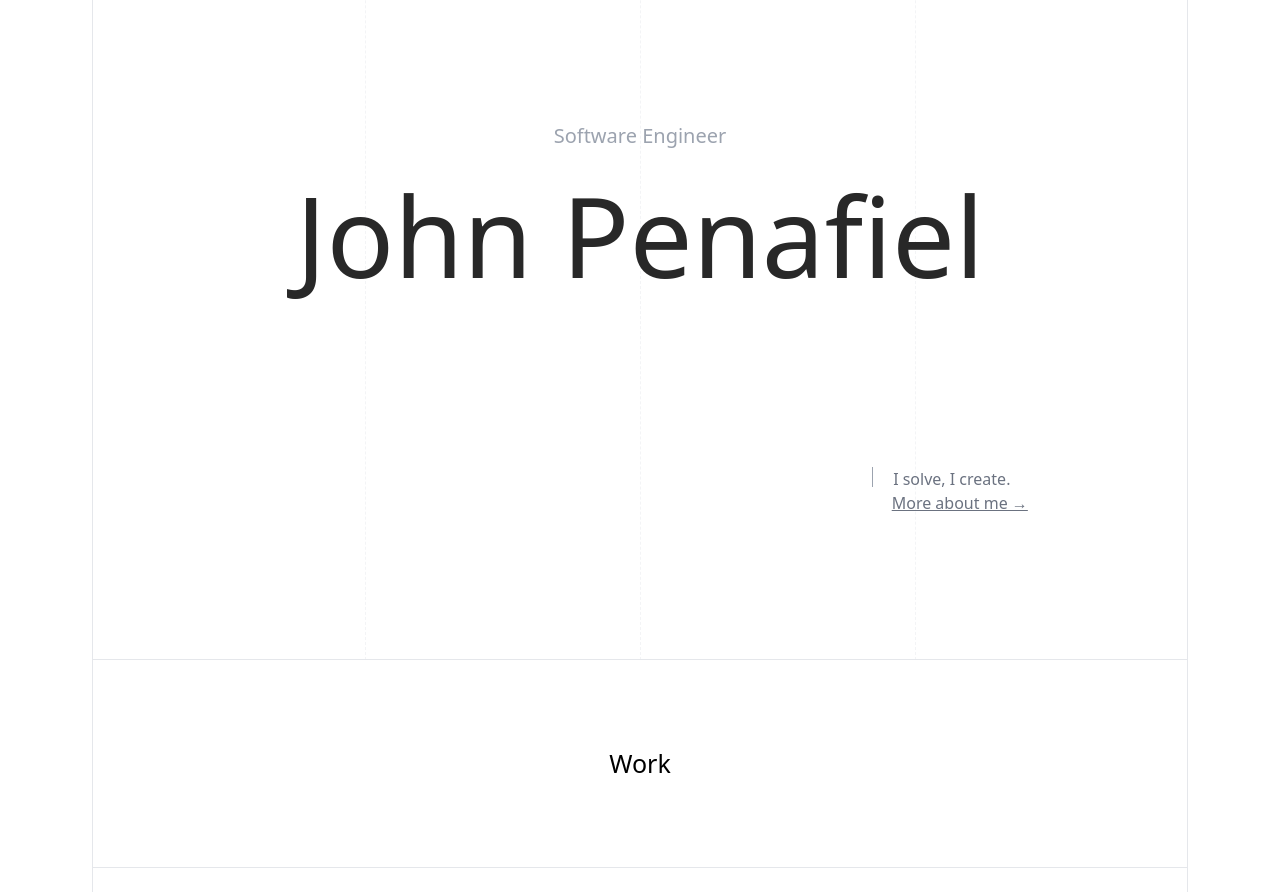
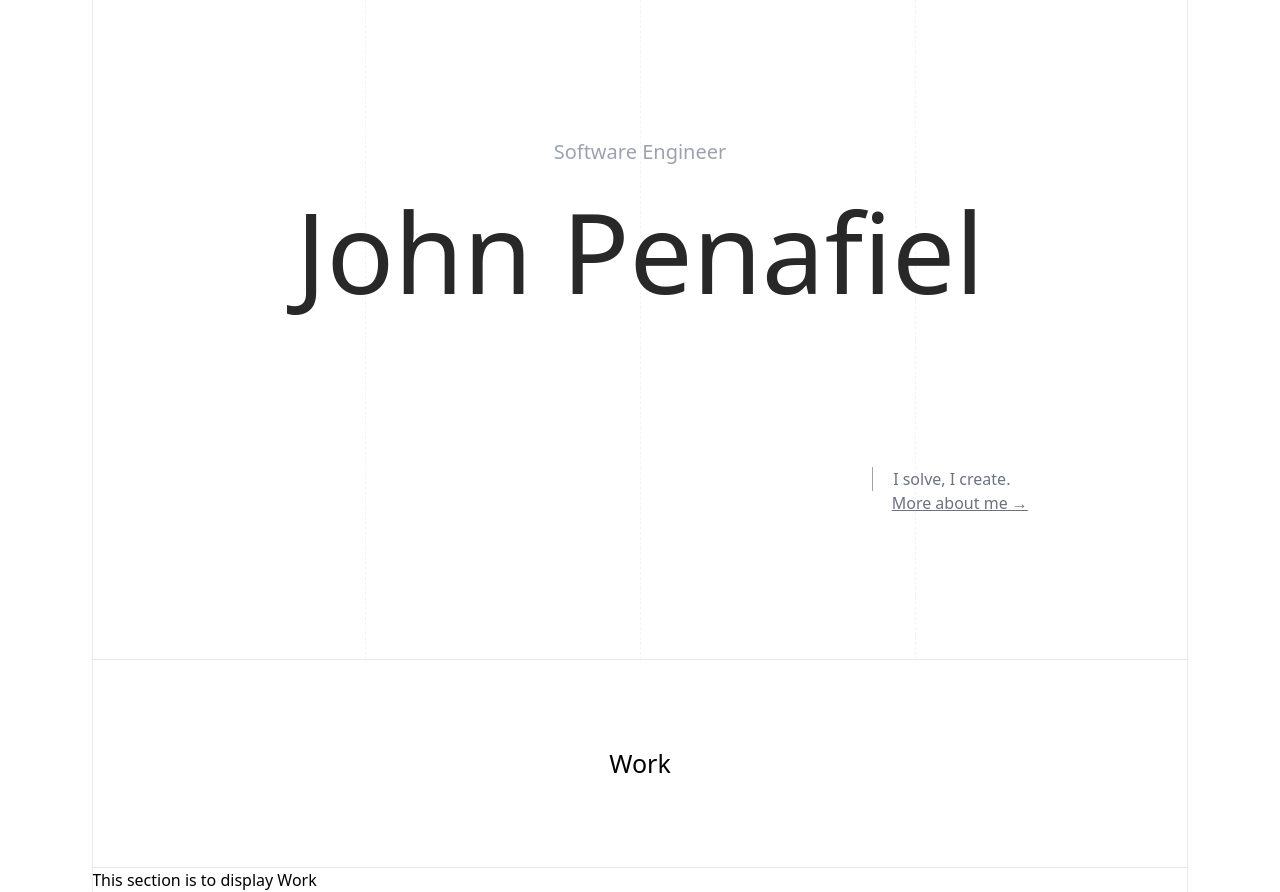
Before and after one commit to johnjohnpenafiel/Portfolio, a Next.js app: page / in a window 1280 px wide. Shown: the part 140-1032 px from the top of the page. Before the commit the page ends 1008 px from the top, so only its background shows below. Built offline with nearby package versions, Linux system fonts and the light colour scheme.

Commit message:
checkpoint

```diff
--- a/app/layout.tsx
+++ b/app/layout.tsx
@@ -28,8 +28,8 @@ export default function RootLayout({
       <body
         className={`${geistSans.variable} ${geistMono.variable} antialiased`}
       >
-        <div className="fixed inset-y-[-100vh] left-[7.2%] w-px bg-gray-200 z-50"></div>
-        <div className="fixed inset-y-[-100vh] right-[7.2%] w-px bg-gray-200 z-50"></div>
+        <div className="fixed inset-y-[-100vh] left-[7.2%] w-px bg-gray-200/80 z-50"></div>
+        <div className="fixed inset-y-[-100vh] right-[7.2%] w-px bg-gray-200/80 z-50"></div>
         <div className="fixed inset-y-0 left-[50%] w-px border-r border-dashed border-gray-100 -z-10"></div>
         <div className="fixed inset-y-0 left-[28.5%] w-px border-r border-dashed border-gray-100 -z-10"></div>
         <div className="fixed inset-y-0 left-[71.5%] w-px border-r border-dashed border-gray-100 -z-10"></div>
--- a/app/page.tsx
+++ b/app/page.tsx
@@ -7,10 +7,11 @@ function Home() {
       <Navbar />
       <section className="w-full items-center justify-center -mt-[65px]">
         <Hero />
-        <div className="flex h-52 items-center justify-center text-2xl border-b">
-          Work
-        </div>
       </section>
+      <div className="flex h-52 items-center justify-center text-2xl border-b">
+        Work
+      </div>
+      <section>This section is to display Work</section>
     </div>
   );
 }
--- a/components/Hero.tsx
+++ b/components/Hero.tsx
@@ -3,12 +3,12 @@ import React from "react";
 const Hero = () => {
   return (
     <div className="relative w-full h-screen flex items-center justify-center text-center border-b">
-      <div className="relative pb-20">
+      <div className="relative pb-12">
         <h5 className="text-xl text-gray-400 font-medium">Software Engineer</h5>
         <h1 className="text-title text-black-title">John Penafiel</h1>
       </div>
       <div className="absolute align-baseline bottom-36 right-40 text-lg font-normal text-gray-500">
-        <div className="absolute flex item-center border-l border-l-gray-400 w-px h-5"></div>
+        <div className="absolute flex item-center border-l border-l-gray-400 w-px h-6"></div>
         <p className="pl-1">I solve, I create.</p>
         <a href="#about" className="pl-5 underline hover:text-gray-900">
           More about me →
--- a/components/Navbar.tsx
+++ b/components/Navbar.tsx
@@ -3,7 +3,7 @@ import Image from "next/image";
 
 const Navbar = () => {
   return (
-    <nav className="relative flex w-full h-[65px] items-center justify-between border-b px-5 bg-white z-10">
+    <nav className="relative flex w-full h-[65px] items-center justify-between border-b border-gray-200/80 px-5 bg-white z-10">
       <Image
         src="/images/logo4.png"
         width={40}
```
